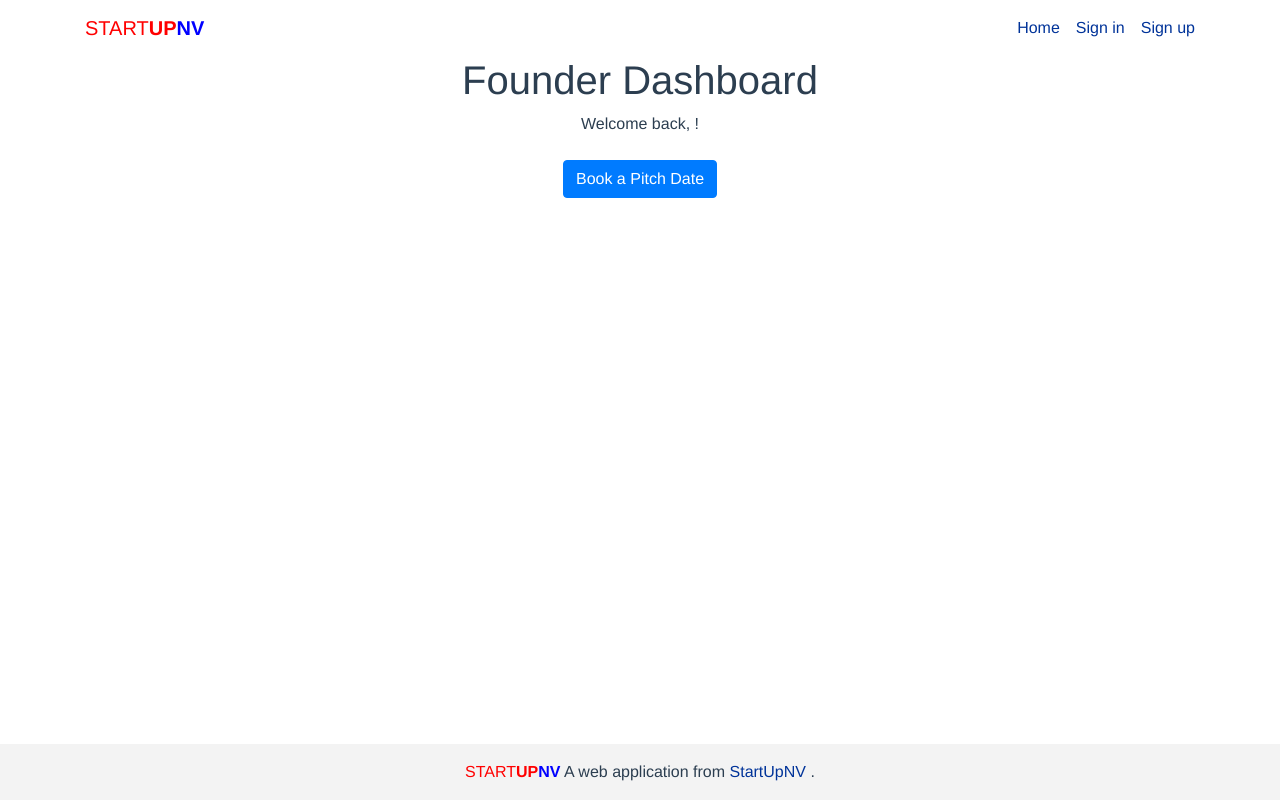
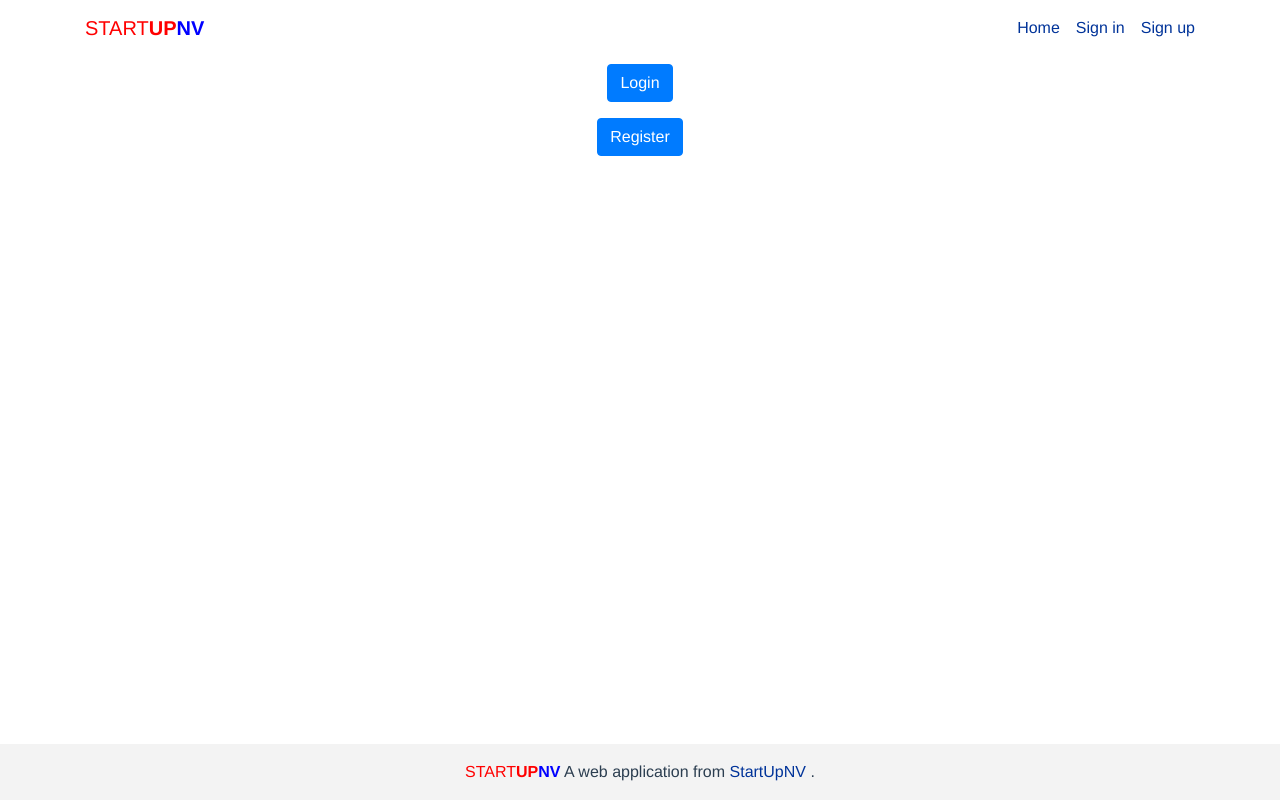
Before and after one commit to landeaux/spawa-client, a Vue app: page / in a window 1280 px wide. Built offline with nearby package versions, Linux system fonts and the light colour scheme.

Commit message:
Made needed corrections/added buttons.

```diff
--- a/src/components/EvaluatorDashboard.vue
+++ b/src/components/EvaluatorDashboard.vue
@@ -12,7 +12,7 @@ export default {
 <template>
   <div class="greeting">
     <h1>Evaluator Dashboard</h1>
-    <p>Welcome back, {{ currentUser }}!</p>
+    <p>Welcome back, {{ currentUser.username }}!</p>
   </div>
 </template>
 
--- a/src/store/actions.type.js
+++ b/src/store/actions.type.js
@@ -4,3 +4,4 @@ export const LOGOUT = 'logout';
 export const REGISTER = 'register';
 export const UPDATE_USER = 'updateUser';
 export const FETCH_PROFILE = 'fetchProfile';
+export const FETCH_PROFILE_BY_USERNAME = 'fetchProfileByUsername';
--- a/src/store/profile.module.js
+++ b/src/store/profile.module.js
@@ -1,5 +1,8 @@
 import ApiService from '@/common/api.service';
-import { FETCH_PROFILE } from './actions.type';
+import {
+  FETCH_PROFILE,
+  FETCH_PROFILE_BY_USERNAME,
+} from './actions.type';
 import { SET_PROFILE } from './mutations.type';
 
 const state = {
@@ -14,7 +17,20 @@ const getters = {
 };
 
 const actions = {
-  [FETCH_PROFILE] (context, payload) {
+  async [FETCH_PROFILE] (context) {
+    try {
+      const { data } = await ApiService.get('profile');
+      context.commit(SET_PROFILE, data.profile);
+      return data;
+    } catch (err) {
+      // #todo SET_ERROR cannot work in multiple states
+      // context.commit(SET_ERROR, response.data.errors)
+      if (process.NODE_ENV !== 'production') {
+        console.error(err);
+      }
+    }
+  },
+  [FETCH_PROFILE_BY_USERNAME] (context, payload) {
     const { username } = payload;
     return ApiService.get('profile', username)
       .then(({ data }) => {
--- a/src/views/Home.vue
+++ b/src/views/Home.vue
@@ -19,6 +19,30 @@ export default {
     <AdminDashboard v-if="currentUser.role === 'admin'" />
     <EvaluatorDashboard v-else-if="currentUser.role === 'evaluator'" />
     <ReviewerDashboard v-else-if="currentUser.role === 'reviewer'" />
-    <FounderDashboard v-else />
+    <FounderDashboard v-else-if="currentUser.role === 'founder'" />
+    <div v-else>
+      <router-link
+        class="nav-link"
+        :to="{ name: 'login' }"
+      >
+        <button
+          type="button"
+          class="btn btn-primary"
+        >
+          Login
+        </button>
+      </router-link>
+      <router-link
+        class="nav-link"
+        :to="{ name: 'register' }"
+      >
+        <button
+          type="button"
+          class="btn btn-primary"
+        >
+          Register
+        </button>
+      </router-link>
+    </div>
   </div>
 </template>
--- a/src/views/Profile.vue
+++ b/src/views/Profile.vue
@@ -2,22 +2,40 @@
 import { mapGetters } from 'vuex';
 import {
   FETCH_PROFILE,
+  FETCH_PROFILE_BY_USERNAME,
 } from '@/store/actions.type';
 
 export default {
   name: 'RwvProfile',
   computed: {
-    ...mapGetters(['currentUser', 'profile', 'isAuthenticated']),
+    ...mapGetters([
+      'currentUser',
+      'profile',
+      'isAuthenticated',
+    ]),
   },
   watch: {
     $route (to) {
-      this.$store.dispatch(FETCH_PROFILE, to.params);
+      this.fetchProfile(to.params);
+    },
+    currentUser () {
+      this.fetchProfile(this.$route.params);
     },
   },
   mounted () {
-    this.$store.dispatch(FETCH_PROFILE, this.$route.params);
+    this.fetchProfile(this.$route.params);
   },
   methods: {
+    async fetchProfile (params) {
+      const { username } = params;
+      if (this.currentUser.username) {
+        if (this.currentUser.username === username) {
+          await this.$store.dispatch(FETCH_PROFILE);
+        } else {
+          await this.$store.dispatch(FETCH_PROFILE_BY_USERNAME, params);
+        }
+      }
+    },
     isCurrentUser () {
       if (this.currentUser.username && this.profile.username) {
         return this.currentUser.username === this.profile.username;
```
